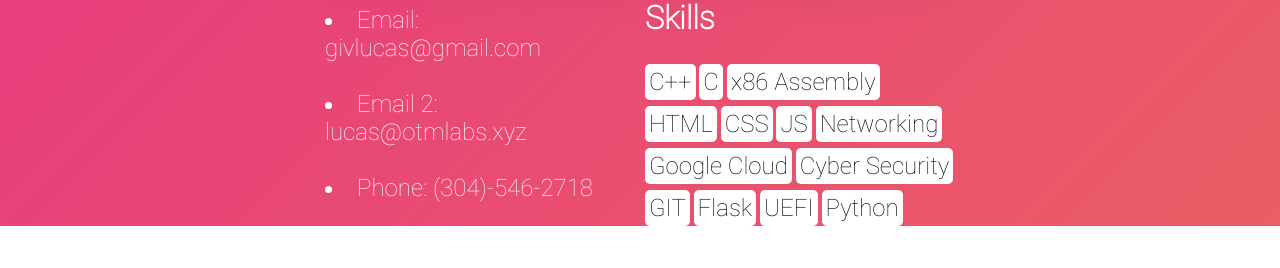
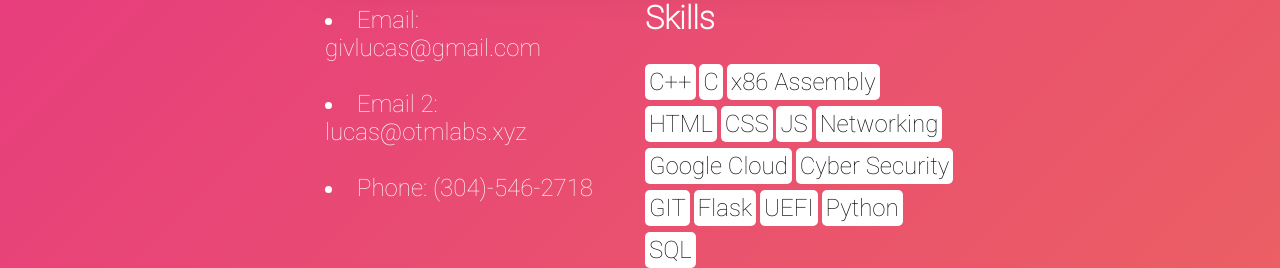
Before and after one commit to Givlucas/Web, a Flask app: page / in a window 1280 px wide. Shown: the part 618-886 px from the top of the page. Before the commit the page ends 844 px from the top, so only its background shows below. Run offline with Flask 2, Linux system fonts and the light colour scheme.

Commit message:
added sql to skills

```diff
--- a/templates/index.html
+++ b/templates/index.html
@@ -64,6 +64,7 @@
       <a href="#">Flask</a>
       <a href="#">UEFI</a>
       <a href="#">Python</a>
+      <a href="#">SQL</a>
     </div>
   </div>
 
```
